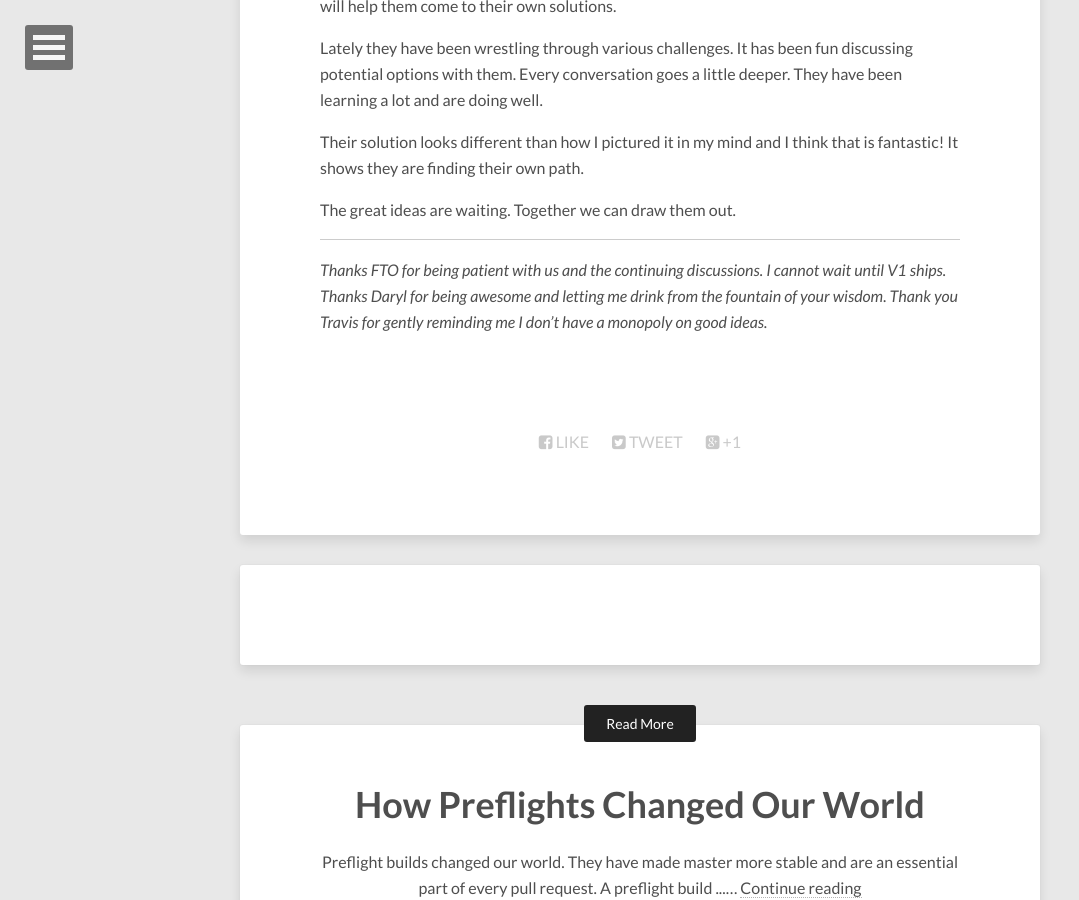
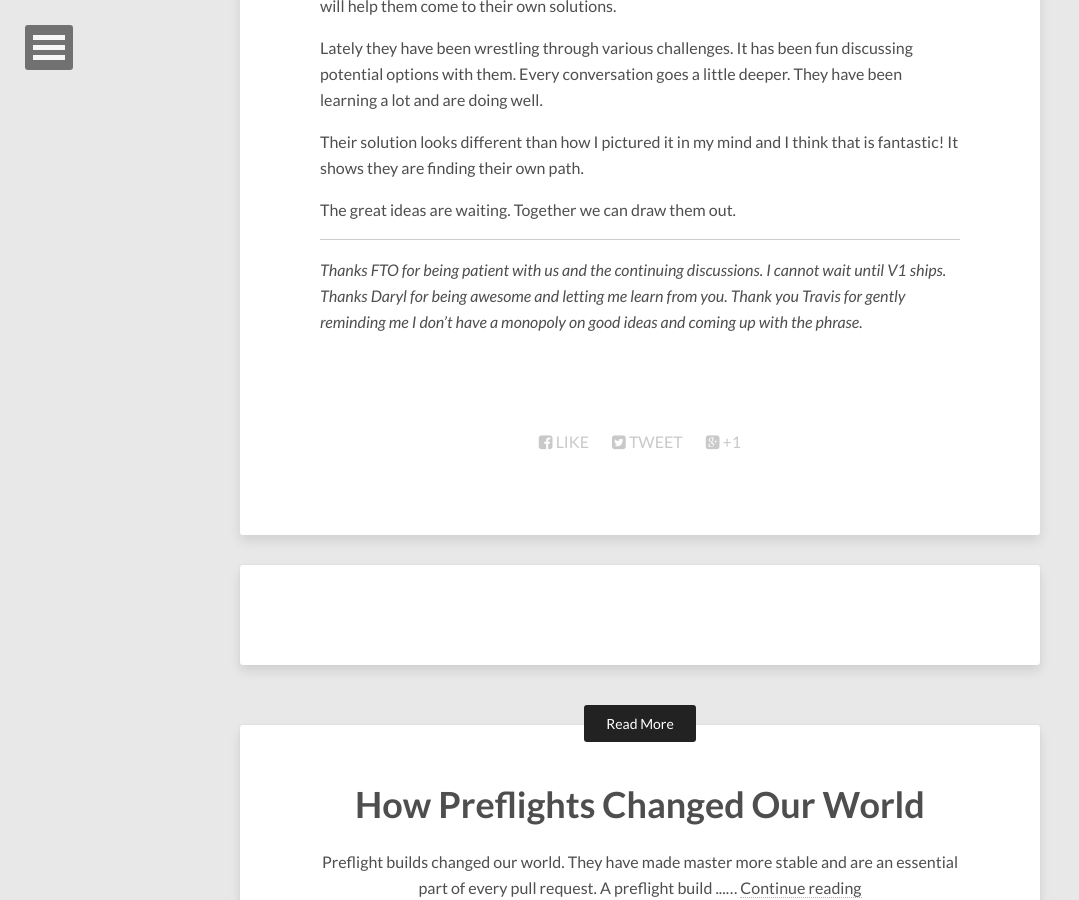
Before and after one commit to smaclell/smaclell.github.io, a Jekyll site: the page built from _posts/2015-10-08-drawing-ideas-out.md, in a window 1280 px wide and 900 px high, scrolled down 1529 px. Shown: the whole window, without its empty margins (0-1079 px from the left). Built offline with Jekyll 4.4.1, drawn with Linux system fonts in a browser that asks for light colours; nearby versions of some CDN libraries; comment, search, counter and statistics services are not loaded.

Commit message:
Better wording on the thanks

```diff
--- a/_posts/2015-10-08-drawing-ideas-out.md
+++ b/_posts/2015-10-08-drawing-ideas-out.md
@@ -64,6 +64,6 @@ The great ideas are waiting. Together we can draw them out.
 <hr />
 
 *Thanks FTO for being patient with us and the continuing discussions. I cannot
-wait until V1 ships. Thanks Daryl for being awesome and letting me drink from
-the fountain of your wisdom. Thank you Travis for gently reminding me I don't
-have a monopoly on good ideas.*
+wait until V1 ships. Thanks Daryl for being awesome and letting me learn from
+you. Thank you Travis for gently reminding me I don't
+have a monopoly on good ideas and coming up with the phrase.*
```
